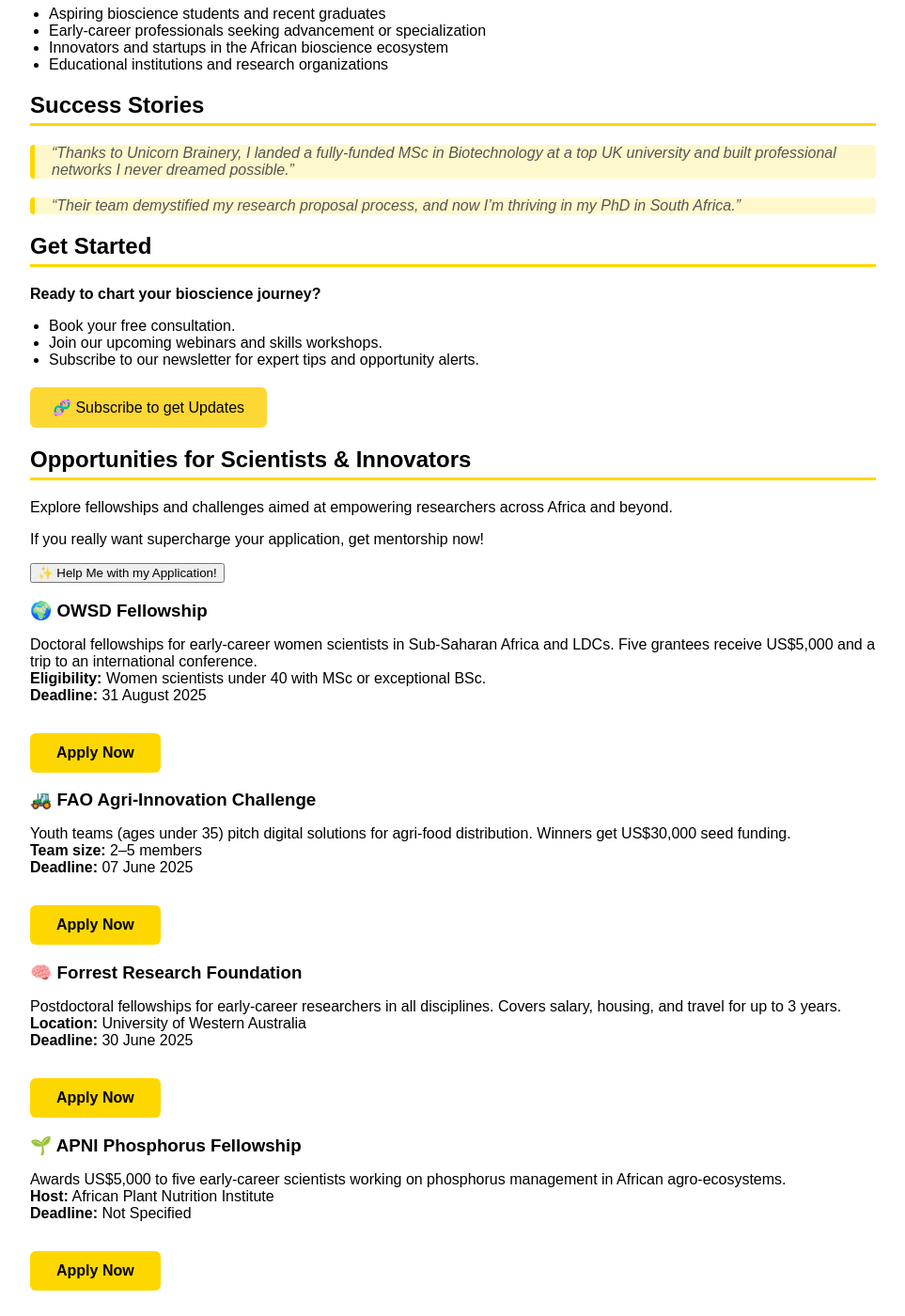
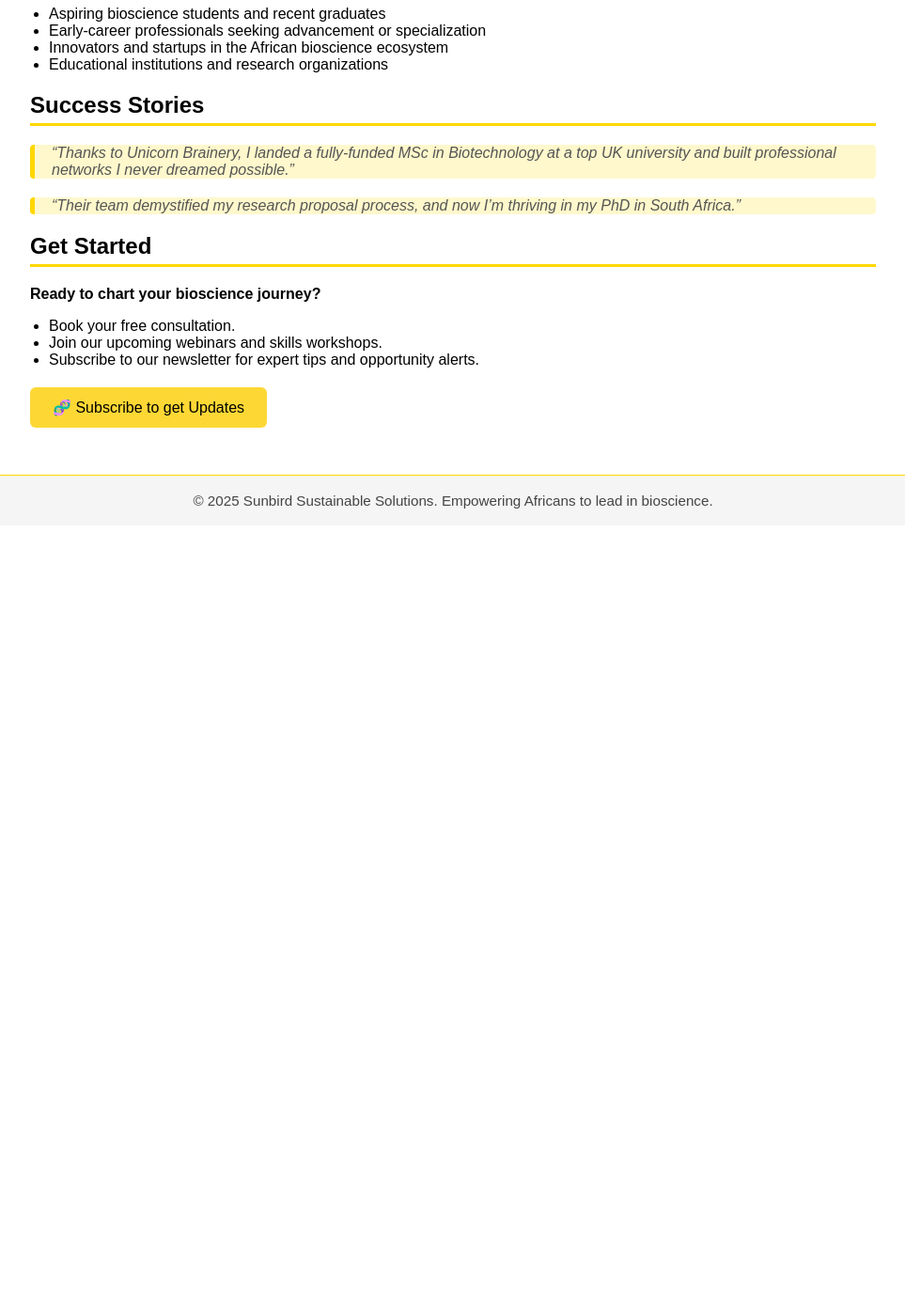
Before and after one commit to mmutondo/mmutondo.github.io, a Jekyll site: the page UnicornBraineryHome.html, which Jekyll copies as it is, in a window 1280 px wide and 1400 px high, scrolled down 894 px. Shown: the whole window at 94% size, without its empty margins (158-1121 px from the left). Built offline with Jekyll 4.4.1, drawn with Linux system fonts in a browser that asks for light colours; after the commit the page ends 1453 px from its top, so only the background shows below that.

Commit message:
Update UnicornBraineryHome.html

```diff
--- a/UnicornBraineryHome.html
+++ b/UnicornBraineryHome.html
@@ -209,58 +209,6 @@
 
     </section>
 
-  <section>
-    <h2>Opportunities for Scientists & Innovators</h2>
-    <p>Explore fellowships and challenges aimed at empowering researchers across Africa and beyond. </p>
-    <p>If you really want supercharge your application, get mentorship now!</p>
-    <button class="help-button" onclick="window.location.href='https://dr.moolamutondo.me/UnicornBraineryHome.html'">✨ Help Me with my Application!</button>
-  </button>
-
-
-    <div class="card-container">
-
-      <div class="card">
-        <h3>🌍 OWSD Fellowship</h3>
-        <p>
-          Doctoral fellowships for early-career women scientists in Sub-Saharan Africa and LDCs. Five grantees receive US$5,000 and a trip to an international conference.<br>
-          <strong>Eligibility:</strong> Women scientists under 40 with MSc or exceptional BSc.<br>
-          <strong>Deadline:</strong> 31 August 2025
-        </p>
-        <a href="https://owsd.net/career-development/awards/owsd-early-career-fellowship" target="_blank" class="button">Apply Now</a>
-      </div>
-
-      <div class="card">
-        <h3>🚜 FAO Agri-Innovation Challenge</h3>
-        <p>
-          Youth teams (ages under 35) pitch digital solutions for agri-food distribution. Winners get US$30,000 seed funding.<br>
-          <strong>Team size:</strong> 2–5 members<br>
-          <strong>Deadline:</strong> 07 June 2025
-        </p>
-        <a href="https://www.fao.org/youth/innovators-challenge" target="_blank" class="button">Apply Now</a>
-      </div>
-
-      <div class="card">
-        <h3>🧠 Forrest Research Foundation</h3>
-        <p>
-          Postdoctoral fellowships for early-career researchers in all disciplines. Covers salary, housing, and travel for up to 3 years.<br>
-          <strong>Location:</strong> University of Western Australia<br>
-          <strong>Deadline:</strong> 30 June 2025
-        </p>
-        <a href="https://www.forrestresearch.org.au/fellowships/" target="_blank" class="button">Apply Now</a>
-      </div>
-
-      <div class="card">
-        <h3>🌱 APNI Phosphorus Fellowship</h3>
-        <p>
-          Awards US$5,000 to five early-career scientists working on phosphorus management in African agro-ecosystems.<br>
-          <strong>Host:</strong> African Plant Nutrition Institute<br>
-          <strong>Deadline:</strong> Not Specified
-        </p>
-        <a href="https://www.apni.net/phosphorus-fellowship/" target="_blank" class="button">Apply Now</a>
-      </div>
-
-    </div>
-  </section>
 
   </main>
 
```
